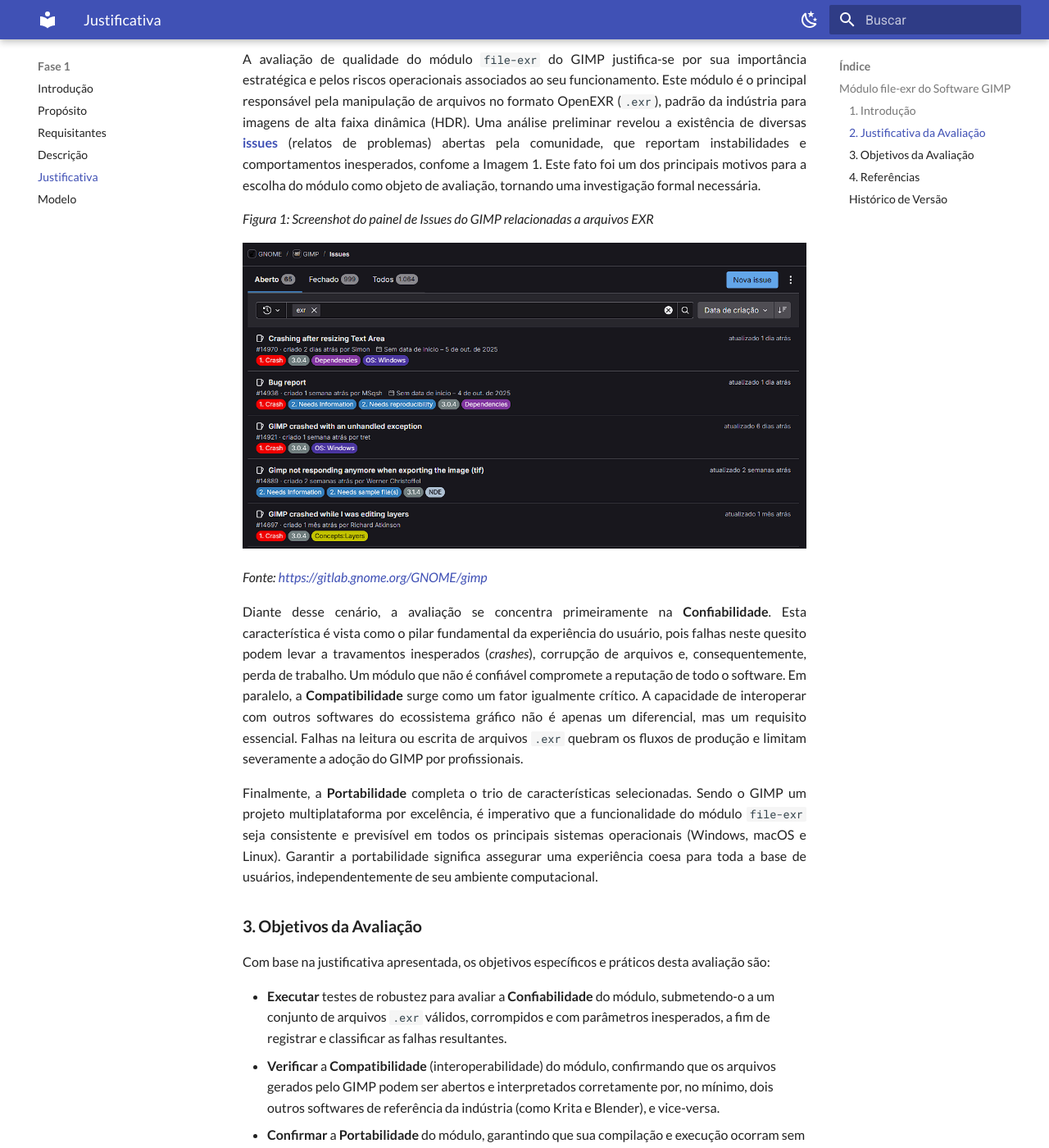
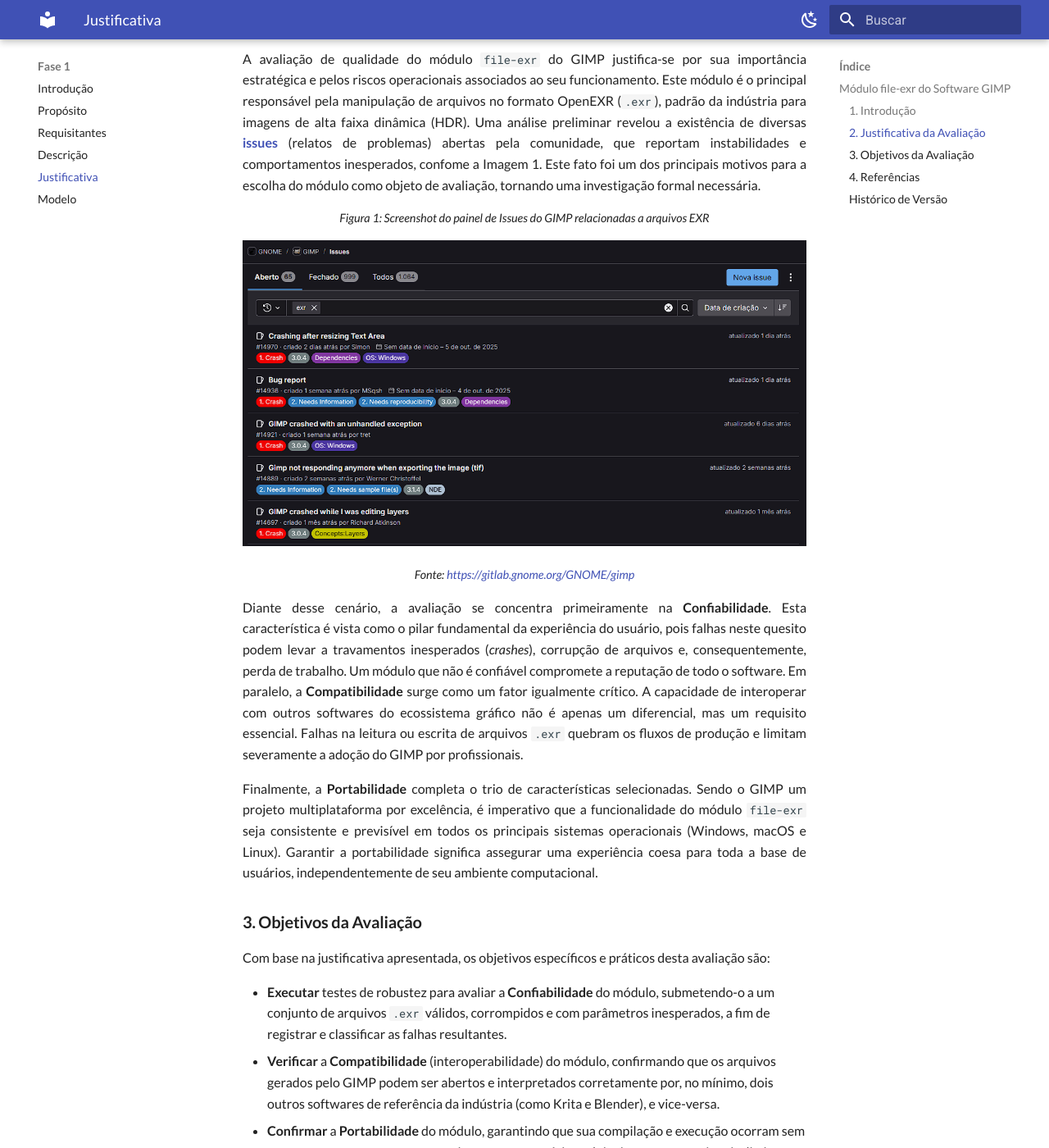
Before and after one commit to FCTE-Qualidade-de-Software-1/2025-2_T02_Karen_Jones, an MkDocs documentation site: the page built from docs/fase1/4-justificativa.md, in a window 1280 px wide and 1400 px high, scrolled down 472 px. Shown: the whole window at 82% size. Built offline with MkDocs 1.6.1 and Material for MkDocs 9.7.7, drawn with Linux system fonts in a browser that asks for light colours.

Commit message:
style: centralização da legenda das imagens

```diff
--- a/docs/css/custom.css
+++ b/docs/css/custom.css
@@ -7,3 +7,10 @@
 p {
     text-align: justify;
 }
+
+p.legenda {
+    text-align: center;
+    /* Centraliza o texto */
+    font-size: 0.9em;
+    /* Opcional: deixa a fonte um pouco menor */
+}
--- a/docs/fase1/4-justificativa.md
+++ b/docs/fase1/4-justificativa.md
@@ -10,11 +10,11 @@
 
 A avaliação de qualidade do módulo `file-exr` do GIMP justifica-se por sua importância estratégica e pelos riscos operacionais associados ao seu funcionamento. Este módulo é o principal responsável pela manipulação de arquivos no formato OpenEXR (`.exr`), padrão da indústria para imagens de alta faixa dinâmica (HDR). Uma análise preliminar revelou a existência de diversas **[issues](https://gitlab.gnome.org/GNOME/gimp/-/issues/?sort=created_date&state=opened&search=exr&first_page_size=20)** (relatos de problemas) abertas pela comunidade, que reportam instabilidades e comportamentos inesperados, confome a Imagem 1. Este fato foi um dos principais motivos para a escolha do módulo como objeto de avaliação, tornando uma investigação formal necessária.
 
-<p align="center"><em>Figura 1: Screenshot do painel de Issues do GIMP relacionadas a arquivos EXR</em></p>
+<p class="legenda"><em>Figura 1: Screenshot do painel de Issues do GIMP relacionadas a arquivos EXR</em></p>
 
 ![Screenshot do gitlab da GIMP, mostrando 65 Issues abertas relacionadas a problemas no EXR](../img/issues.png)
 
-<p align="center"><em>Fonte: <a href="https://www.enderecodosite.com.br">https://gitlab.gnome.org/GNOME/gimp</a></em></p>
+<p class="legenda"><em>Fonte: <a href="https://www.enderecodosite.com.br">https://gitlab.gnome.org/GNOME/gimp</a></em></p>
 
 Diante desse cenário, a avaliação se concentra primeiramente na **Confiabilidade**. Esta característica é vista como o pilar fundamental da experiência do usuário, pois falhas neste quesito podem levar a travamentos inesperados (*crashes*), corrupção de arquivos e, consequentemente, perda de trabalho. Um módulo que não é confiável compromete a reputação de todo o software. Em paralelo, a **Compatibilidade** surge como um fator igualmente crítico. A capacidade de interoperar com outros softwares do ecossistema gráfico não é apenas um diferencial, mas um requisito essencial. Falhas na leitura ou escrita de arquivos `.exr` quebram os fluxos de produção e limitam severamente a adoção do GIMP por profissionais.
 
```
